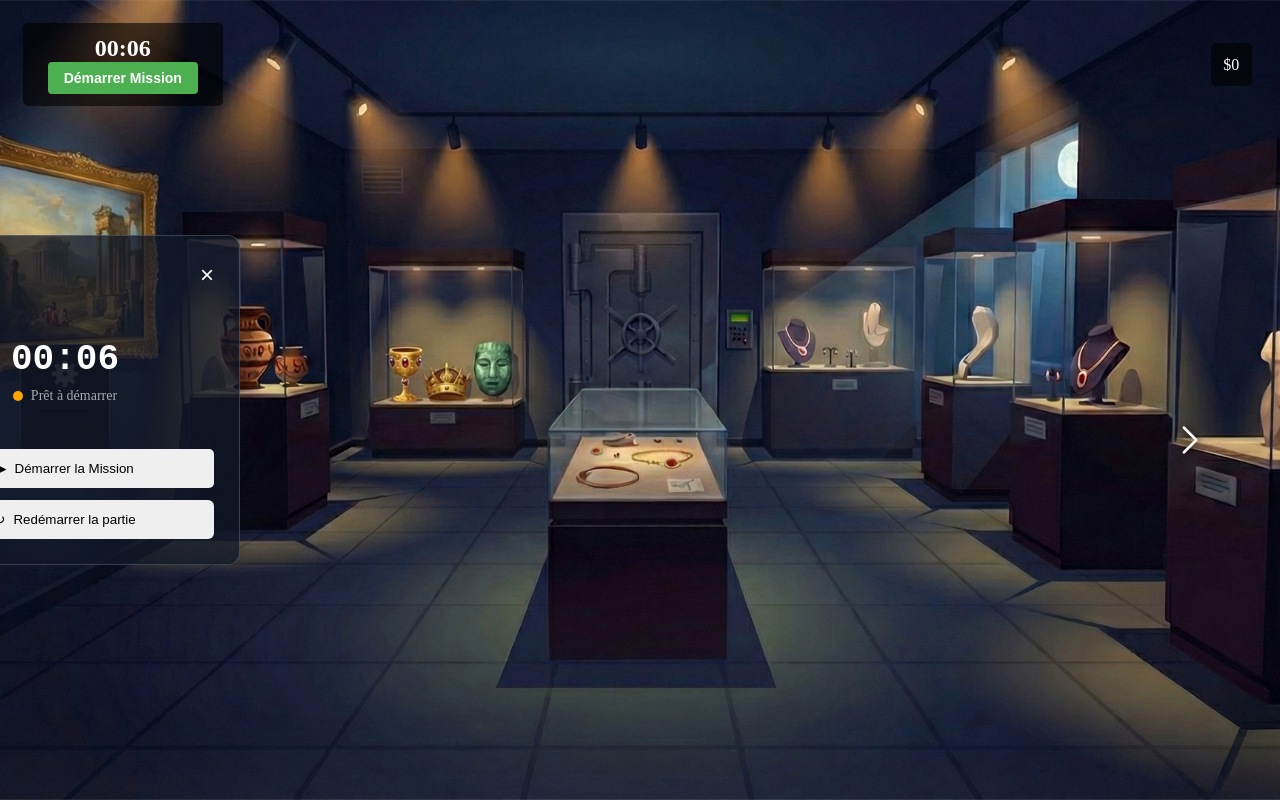
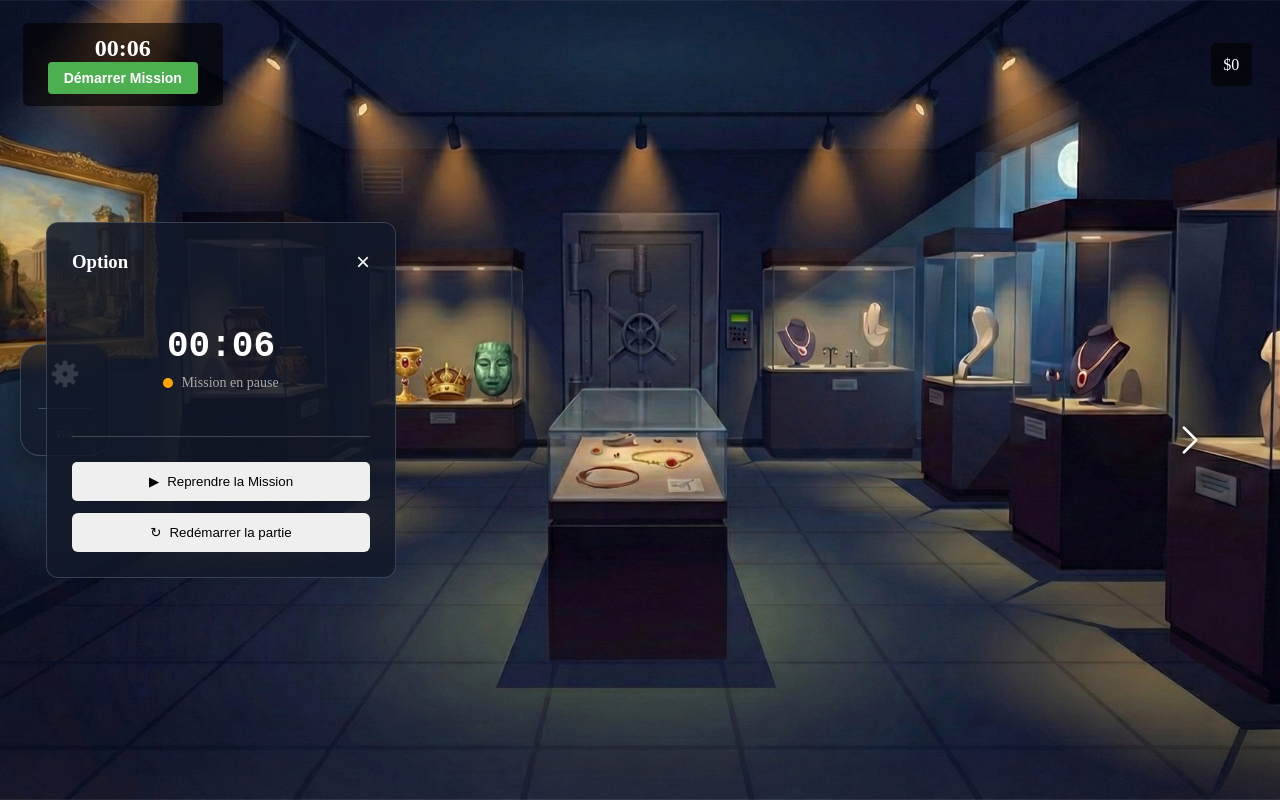
Before and after one commit to MahCelestine/escape_game, a React (Vite) app: page /escape in a window 1280 px wide. Both pictures are taken after a click on the button "⚙️". Built offline with nearby package versions, Linux system fonts and the light colour scheme.

Commit message:
réparation erreuer de pull

```diff
--- a/src/assets/css/Inventaire.css
+++ b/src/assets/css/Inventaire.css
@@ -19,7 +19,6 @@
   align-items: center;
   gap: 15px;
   z-index: 50;
-  /* overflow-y: auto; */
   box-shadow: 0 10px 30px rgba(0, 0, 0, 0.5);
 }
 
@@ -44,6 +43,12 @@
 
 .divider {
   width: 80%;
+  height: 1px;
+  background: rgba(255, 255, 255, 0.2);
+  margin-bottom: 5px;
+}
+.divider_option {
+  width: 100%;
   height: 1px;
   background: rgba(255, 255, 255, 0.2);
   margin-bottom: 5px;
--- a/src/components/HUD.jsx
+++ b/src/components/HUD.jsx
@@ -11,6 +11,20 @@ function HUD({
     formatTime,
     onStart = () => {}
 }) {
+    // Ajouter une vérification
+    if (typeof formatTime !== 'function') {
+        console.error('formatTime is not a function in HUD component');
+        // Fonction de secours
+        const fallbackFormatTime = (ms) => {
+            if (ms <= 0) return "00:00";
+            const totalSeconds = Math.floor(ms / 1000);
+            const minutes = Math.floor(totalSeconds / 60);
+            const seconds = totalSeconds % 60;
+            return `${minutes.toString().padStart(2, '0')}:${seconds.toString().padStart(2, '0')}`;
+        };
+        formatTime = fallbackFormatTime;
+    }
+
     return (
         <div style={{
             display: 'flex',
--- a/src/components/Option.jsx
+++ b/src/components/Option.jsx
@@ -13,7 +13,7 @@ function Option({
   onStart,
   formatTime
 }) {
-  const GAME_DURATION = 0.1 * 60 * 1000;
+  const GAME_DURATION = 0.2 * 60 * 1000;
 
   const navigate = useNavigate();
 
@@ -49,6 +49,7 @@ function Option({
         left: 0,
         right: 0,
         bottom: 0,
+        marginLeft: '200px',
         backgroundColor: 'rgba(0,0,0,0.7)',
         display: 'flex',
         justifyContent: 'center',
@@ -65,7 +66,7 @@ function Option({
           minWidth: '350px',
           color: 'white',
           border: '1px solid rgba(148, 163, 184, 0.3)',
-          background:' rgba(18, 25, 40, 0.75)',
+          background:' rgba(18, 25, 40, 0.85)',
         }}
       >
         <div style={{
@@ -123,7 +124,7 @@ function Option({
              isGameStarted ? 'Mission en pause' : 'Prêt à démarrer'}
           </div>
         </div>
-
+        <div className="divider_option" style={{marginBottom: '25px',}}></div>
         <div style={{
           display: 'flex',
           flexDirection: 'column',
--- a/src/components/Timer.jsx
+++ b/src/components/Timer.jsx
@@ -8,10 +8,22 @@ function Timer({
   formatTime,
   onStart = () => {}
 }) {
+  // Fonction de formatage par défaut
+  const defaultFormatTime = (ms) => {
+    if (ms <= 0) return "00:00";
+    const totalSeconds = Math.floor(ms / 1000);
+    const minutes = Math.floor(totalSeconds / 60);
+    const seconds = totalSeconds % 60;
+    return `${minutes.toString().padStart(2, '0')}:${seconds.toString().padStart(2, '0')}`;
+  };
+
+  // Utiliser la prop formatTime si elle est fournie, sinon utiliser la fonction par défaut
+  const displayFormatTime = formatTime || defaultFormatTime;
+
   return (
     <>
       <h2 style={{ margin: 0 }}>
-        {formatTime(timeLeft)}
+        {displayFormatTime(timeLeft)} {/* Utiliser displayFormatTime */}
       </h2>
 
       {!isRunning && !isFinished && (
```
